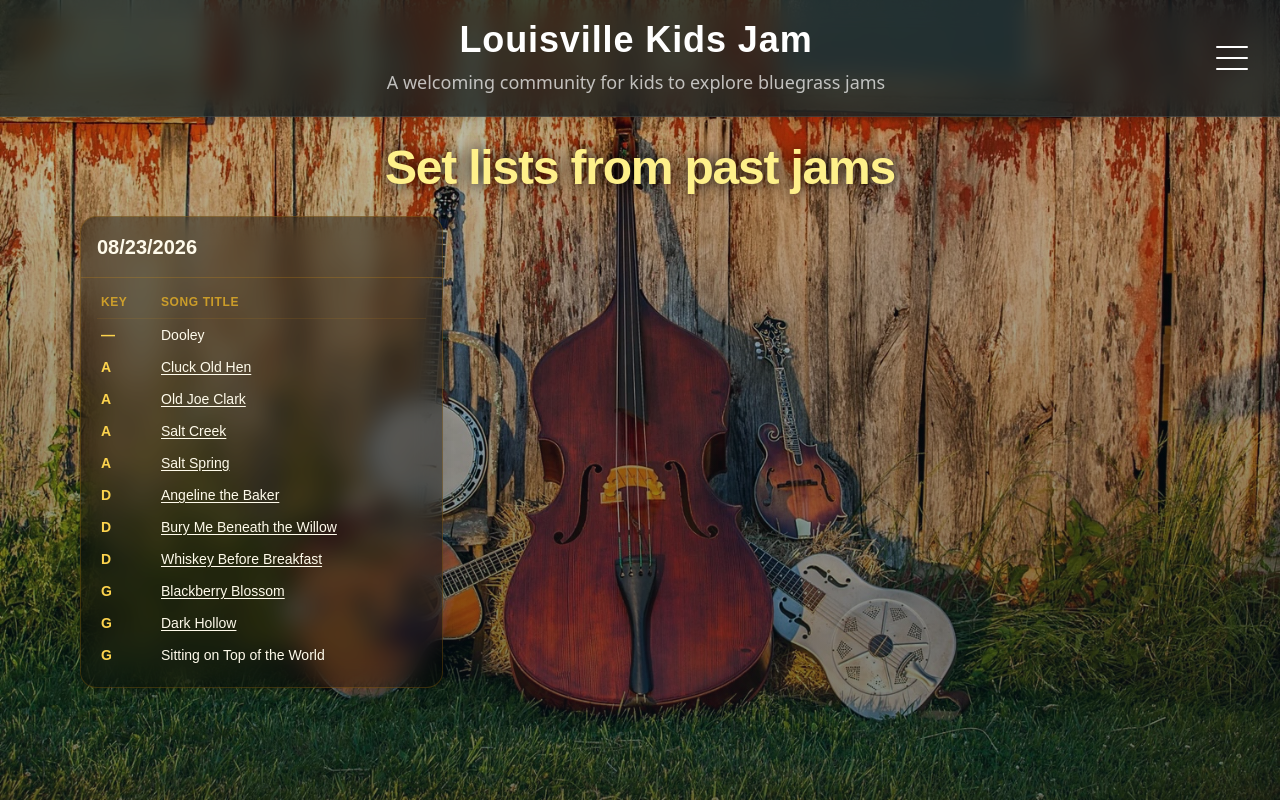
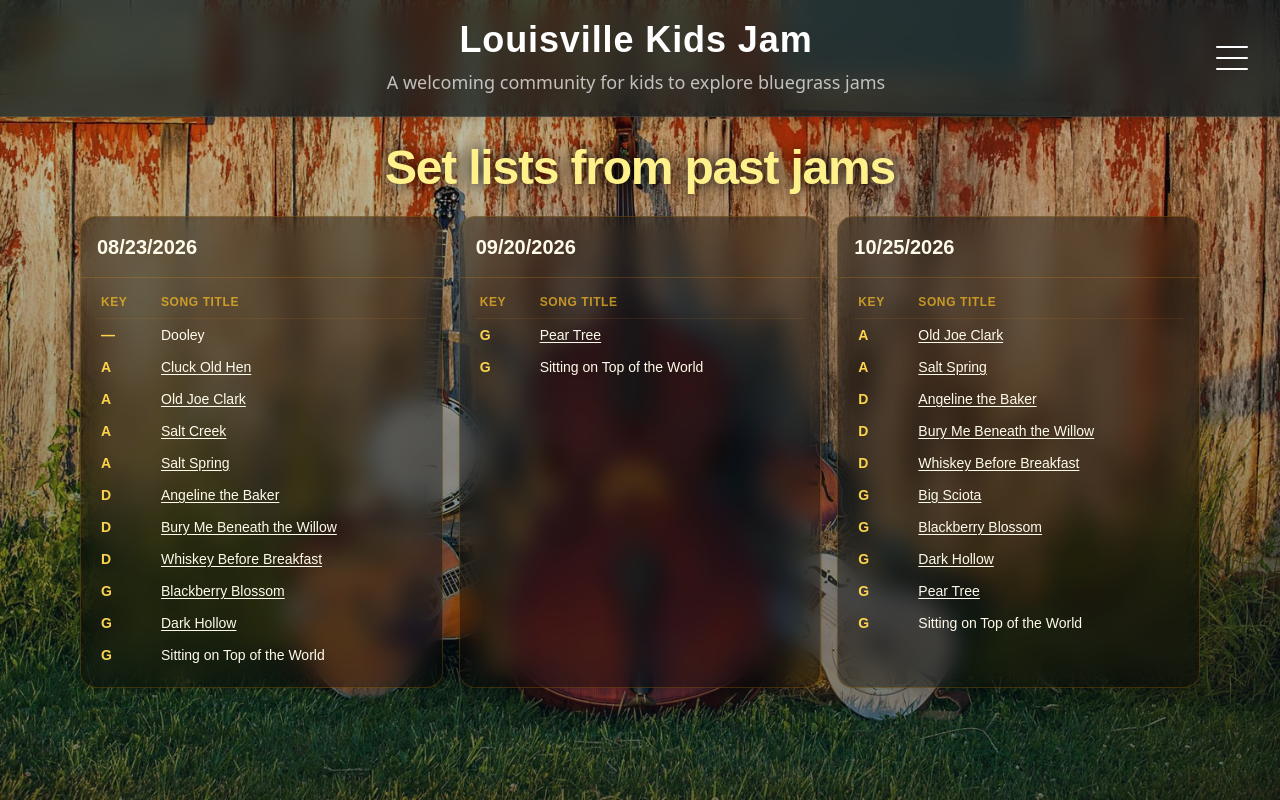
Before and after one commit to natalie-robinson/kids_jam, a Next.js app: page /setlists in a window 1280 px wide. Built offline with nearby package versions, Linux system fonts and the light colour scheme.

Commit message:
next jam and last set list

```diff
--- a/app/page.tsx
+++ b/app/page.tsx
@@ -7,8 +7,8 @@ export default async function HomePage() {
   const when = (
     <span>
       Next Jam:<br />
-      September 20th<br />
-      10:30AM-12:00PM
+      November 15th<br />
+      3:00PM-5:00PM
     </span>
   );
   const where = (
--- a/app/setlists/page.tsx
+++ b/app/setlists/page.tsx
@@ -19,6 +19,22 @@ const SONGS_BY_DATE: Record<string, string[]> = {
     "Bury Me Beneath the Willow (D)",
     "Sitting on Top of the World (G)",
     "Dooley"
+  ],
+  "09/20/2026": [
+    "Pear Tree (G)",
+    "Sitting on Top of the World (G)"
+  ],
+  "10/25/2026": [
+    "Angeline the Baker (D)",
+    "Whiskey Before Breakfast (D)",
+    "Old Joe Clark (A)",
+    "Salt Spring (A)",
+    "Big Sciota (G)",
+    "Blackberry Blossom (G)",
+    "Dark Hollow (G)",
+    "Sitting on Top of the World (G)",
+    "Pear Tree (G)",
+    "Bury Me Beneath the Willow (D)",
   ]
 };
 
--- a/lib/songDictionary.ts
+++ b/lib/songDictionary.ts
@@ -15,6 +15,8 @@ export const SONG_URL_DICTIONARY: Record<string, string> = {
   "blackberry_blossom": "https://www.traditionalmusic.co.uk/session-guitar-tab/blackberry_blossom.htm",
   "red_haired_boy": "https://www.youtube.com/watch?v=uP92qGlnDF8",
   "blue_ridge_cabin_home": "https://www.idahobluegrassassociation.org/uploads/1/2/9/6/12965144/bbj_-_blue_ridge_cabin_home_-_melody_in_a.pdf",
+  "pear_tree": "https://www.youtube.com/watch?v=e9YaNV2w_Es",
+  "big_sciota": "https://musescore.com/timroust/big-sciota?srsltid=AYCX9vKWnCz7FrhUaXVQ6jVdamNTcVGk7_BoaU2JCTLwZnvD-3sjvL9i",
 };
 
 export const formatFileName = (key: string) => {
```
